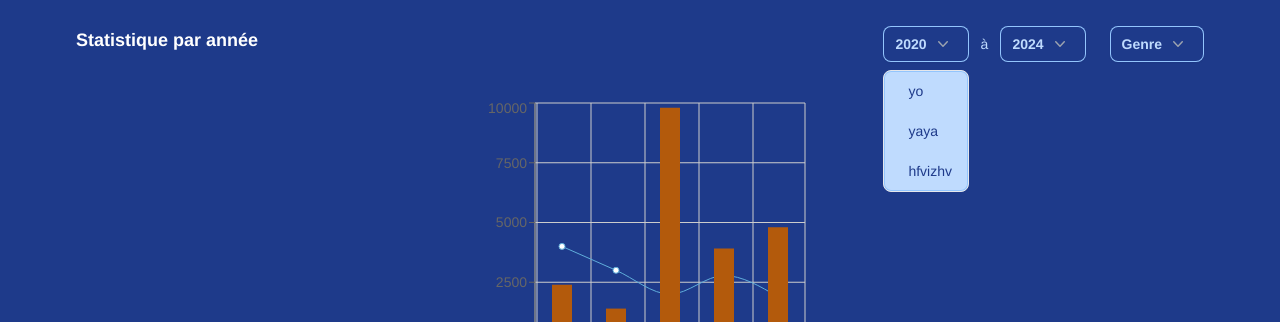
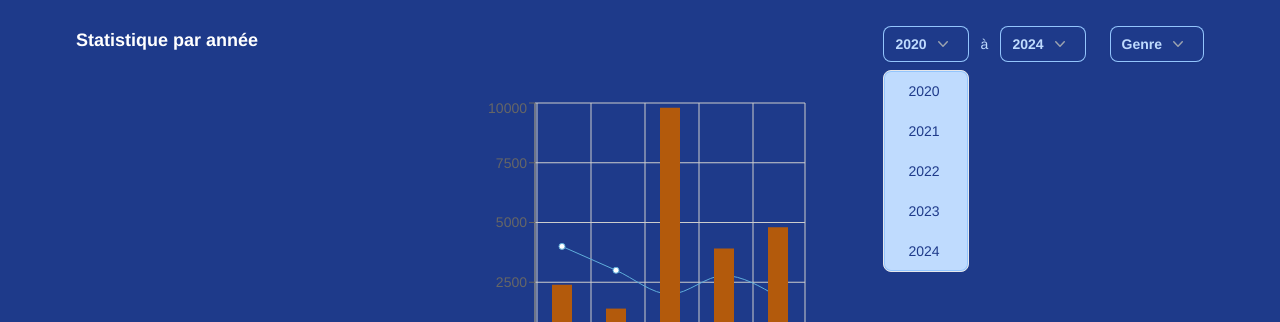
Before and after one commit to abernardArtefact/movieProject, a React (Vite) app: page / in a window 1280 px wide. Both pictures are taken after a click on the button "2020". Shown: the part 368-690 px from the top of the page. Built offline with nearby package versions, Linux system fonts and the light colour scheme; no server answers.

Commit message:
filter: logic => selected

```diff
--- a/src/design-system/Common/CardSmall/CardSmall.tsx
+++ b/src/design-system/Common/CardSmall/CardSmall.tsx
@@ -105,9 +105,11 @@ const CardSmall: FC<CardSmallProps> = ({ movie, addFavorite }) => {
               className="w-sreen h-6  flex justify-center items-center"
               onClick={() => addFavorite(movie)}
             >
-              <span onClick={(event) => toggleSelect(event)}>
-                {selected ? "🩷" : "🩶"}
-              </span>
+              <button onClick={() => addFavorite(movie)}>
+                <span className="" onClick={(event) => toggleSelect(event)}>
+                  {selected ? "🩷" : "🩶"}
+                </span>
+              </button>
             </div>
           </div>
         </div>
--- a/src/design-system/Common/Header/Header.tsx
+++ b/src/design-system/Common/Header/Header.tsx
@@ -1,4 +1,4 @@
-import { FC, useEffect, useState } from "react";
+import { FC } from "react";
 import Logo from "../Logo/Logo";
 import ButtonHeader from "../ButtonHeader/ButtonHeader";
 import Favoris from "../Favoris/Favoris";
--- a/src/design-system/HomePage/Filter/Filter.tsx
+++ b/src/design-system/HomePage/Filter/Filter.tsx
@@ -1,19 +1,18 @@
-import { FC } from "react";
+import { FC, SetStateAction } from "react";
 import { useState } from "react";
 
 type FilterProps = {
   label: string;
-  genre: string;
-  years: string;
 };
 
 const Filter: FC<FilterProps> = ({ label }) => {
   const [isOpen, setIsOpen] = useState(false);
   const handleIsOpen = () => setIsOpen(!isOpen);
-
-  // const genre = ["Tous les genres", "Action", "Comédie", "Drame"];
-  // const years = ["2020", "2021", "2022", "2023", "2024"];
-
+  const [selectedLabel, setSelectedLabel] = useState(label);
+  const handleSelection = (year: SetStateAction<string>) => {
+    setSelectedLabel(year);
+    setIsOpen(false);
+  };
   return (
     <div
       onClick={handleIsOpen}
@@ -26,7 +25,7 @@ const Filter: FC<FilterProps> = ({ label }) => {
           id="menu-button"
           aria-expanded={isOpen}
         >
-          {label}
+          {selectedLabel}
           <svg
             className="mr-1 h-5 w-5 text-gray-400"
             viewBox="0 0 20 20"
@@ -45,24 +44,20 @@ const Filter: FC<FilterProps> = ({ label }) => {
       <>
         {isOpen ? (
           <ul
-            className={` w-[86px] border absolute top-14 z-10 bg-blue-200  text-blue-900 font-semibold ring-1 ring-inset ring-blue-300 rounded-lg`}
+            className={` w-[86px] border absolute top-14 z-10 bg-blue-200  text-blue-900 font-semibold ring-1 ring-inset ring-blue-300 rounded-lg `}
           >
-            <li
-              className={`relative w-[100px] h-[40px] mx-6 grid grid-cols-2 font-light place-content-center`}
-            >
-              yo
-            </li>
-
-            <li
-              className={`relative w-[100px] h-[40px] mx-6 grid grid-cols-2 font-light place-content-center`}
-            >
-              yaya
-            </li>
-            <li
-              className={`relative w-[100px] h-[40px] mx-6 grid grid-cols-2 font-light place-content-center`}
-            >
-              hfvizhv
-            </li>
+            {["2020", "2021", "2022", "2023", "2024"].map((year) => (
+              <li
+                key={year}
+                onClick={(e) => {
+                  e.stopPropagation();
+                  handleSelection(year);
+                }}
+                className={`relative w-[100px] h-[40px] mx-6 grid grid-cols-2 font-light place-content-center `}
+              >
+                {year}
+              </li>
+            ))}
           </ul>
         ) : (
           ""
--- a/src/design-system/HomePage/GraphHeader/GraphHeader.tsx
+++ b/src/design-system/HomePage/GraphHeader/GraphHeader.tsx
@@ -10,10 +10,10 @@ const GraphHeader: FC<GraphHeaderProps> = ({}) => {
         Statistique par année
       </h1>
       <div className="flex justify-center lg:justify-start  ">
-        <Filter label={"2020"} genre={""} years={""}></Filter>
+        <Filter label={"2020"}></Filter>
         <div className="flex items-center text-blue-200">à</div>
-        <Filter label={"2024"} genre={""} years={""}></Filter>
-        <Filter label={"Genre"} genre={""} years={""}></Filter>
+        <Filter label={"2024"}></Filter>
+        <Filter label={"Genre"}></Filter>
       </div>
     </div>
   );
--- a/src/design-system/HomePage/Slider/Slider.tsx
+++ b/src/design-system/HomePage/Slider/Slider.tsx
@@ -28,6 +28,13 @@ type SliderProps = {
 };
 
 const Slider: FC<SliderProps> = ({ cardsData }) => {
+  const addFavorite = (movie: { id: any }) => {
+    let favorites = JSON.parse(localStorage.getItem("favorites") || "[]");
+    if (!favorites.some((favorite: { id: any }) => favorite.id === movie.id)) {
+      favorites.push(movie);
+      localStorage.setItem("favorites", JSON.stringify(favorites));
+    }
+  };
   if (!cardsData) {
     return (
       <>
@@ -65,17 +72,7 @@ const Slider: FC<SliderProps> = ({ cardsData }) => {
         >
           {cardsData?.slice(0, 10).map((card) => (
             <SwiperSlide key={card.id}>
-              <CardSmall
-                movie={card}
-                addFavorite={function (_movie: {
-                  id: number;
-                  title: string;
-                  release_date: string;
-                  poster_path: string;
-                }): void {
-                  throw new Error("Function not implemented.");
-                }}
-              />
+              <CardSmall movie={card} addFavorite={addFavorite} />
             </SwiperSlide>
           ))}
         </Swiper>
--- a/src/pages/FavorisPage.tsx
+++ b/src/pages/FavorisPage.tsx
@@ -12,6 +12,9 @@ const FavorisPage = () => {
     if (favorites.find((fav) => fav.id === movie.id)) {
       return;
     }
+    if (!favorites.length) {
+      return <div>Aucun favori yolo</div>;
+    }
     const newFavorites: any = [...favorites, movie];
     setFavorites(newFavorites);
     localStorage.setItem("favorites", JSON.stringify(newFavorites));
@@ -24,8 +27,11 @@ const FavorisPage = () => {
 
   useEffect(() => {
     const savedFavorites = localStorage.getItem("favorites");
+    console.log("Favorites loaded:", savedFavorites);
     if (savedFavorites) {
       setFavorites(JSON.parse(savedFavorites));
+    } else {
+      setFavorites([]);
     }
   }, []);
 
```
Also changed, not shown: src/index.css (line endings or trailing spaces).
